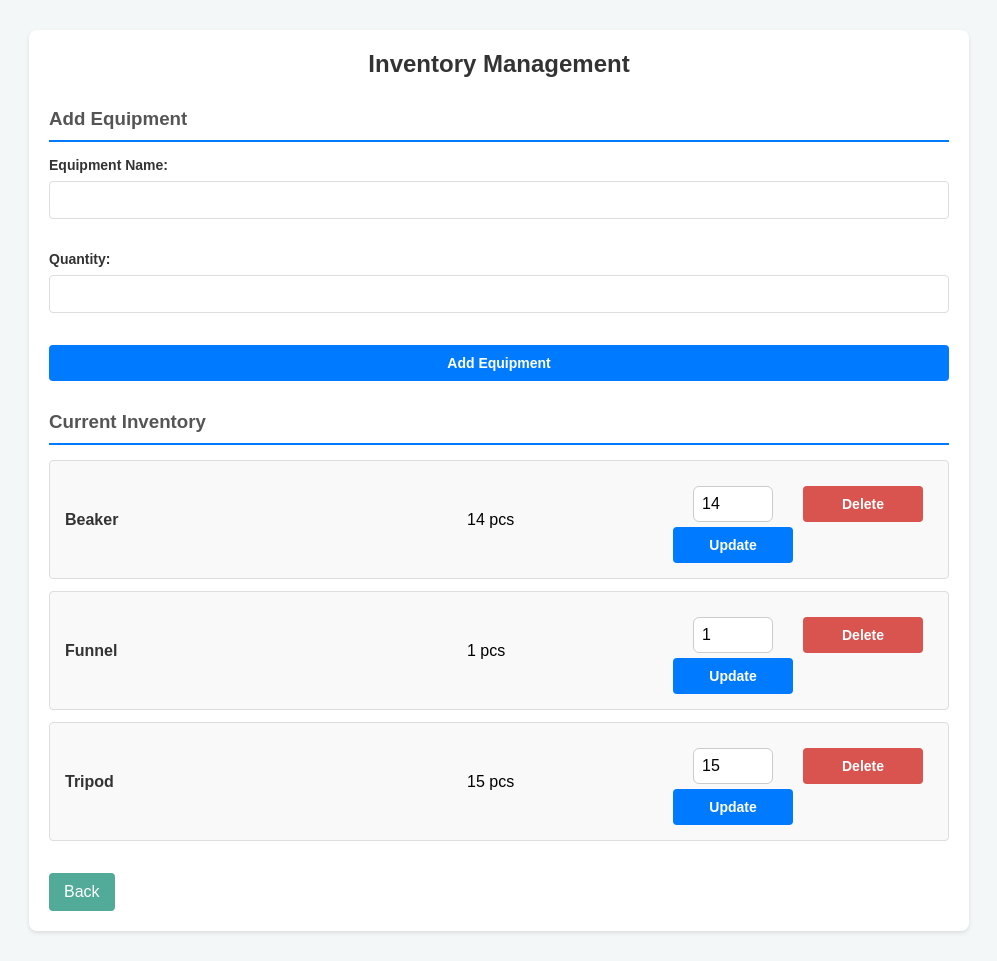
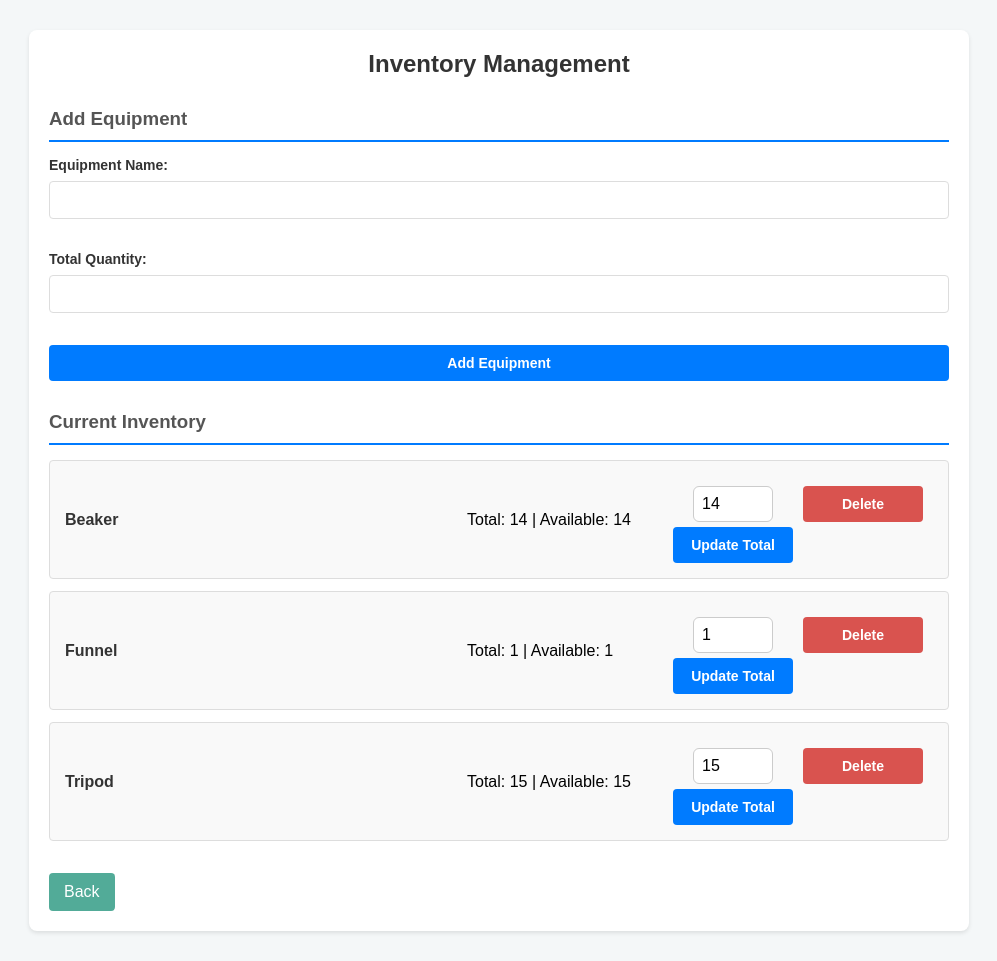
Before and after one commit to R-Beat/CapstonePT, a Flask app: page /inventory in a window 1280 px wide. Shown: the whole page, without its empty margins (141-1138 px from the left). Run offline with Flask 3, Linux system fonts and the light colour scheme; data comes from the database, SQL or seed files in the repository; both versions use the stored data as it was after the commit.

Commit message:
Fixed the inventory database

```diff
--- a/CV-app/app.py
+++ b/CV-app/app.py
@@ -56,6 +56,7 @@ def init_db():
         CREATE TABLE IF NOT EXISTS inventory (
             id INTEGER PRIMARY KEY AUTOINCREMENT,
             name TEXT UNIQUE NOT NULL,
+            total_quantity INTEGER DEFAULT 0,
             quantity INTEGER DEFAULT 0
         )
     ''')
@@ -72,6 +73,14 @@ def init_db():
     except:
         pass
 
+    # Add total_quantity column if it doesn't exist (migrate existing data)
+    try:
+        c.execute("ALTER TABLE inventory ADD COLUMN total_quantity INTEGER DEFAULT 0")
+        # For existing items, set total_quantity equal to current quantity
+        c.execute("UPDATE inventory SET total_quantity = quantity WHERE total_quantity = 0")
+    except:
+        pass
+
     conn.commit()
     conn.close()
 
@@ -79,13 +88,13 @@ def init_db():
 def get_inventory():
     conn = sqlite3.connect("database.db")
     c = conn.cursor()
-    c.execute("SELECT id, name, quantity FROM inventory ORDER BY name ASC")
+    c.execute("SELECT id, name, total_quantity, quantity FROM inventory ORDER BY name ASC")
     items = c.fetchall()
     conn.close()
     return items
 
 def get_inventory_dict():
-    """Return dict: equipment_name -> quantity"""
+    """Return dict: equipment_name -> available quantity"""
     conn = sqlite3.connect("database.db")
     c = conn.cursor()
     c.execute("SELECT name, quantity FROM inventory")
@@ -366,20 +375,29 @@ def inventory():
         action = request.form.get('action')
         if action == 'add':
             name = request.form['name'].strip()
-            quantity = int(request.form['quantity'])
+            total_quantity = int(request.form['total_quantity'])
             if name:
                 try:
-                    c.execute("INSERT INTO inventory (name, quantity) VALUES (?, ?)", (name, quantity))
+                    c.execute("INSERT INTO inventory (name, total_quantity, quantity) VALUES (?, ?, ?)", (name, total_quantity, total_quantity))
                     conn.commit()
                     flash("Equipment added successfully.")
                 except sqlite3.IntegrityError:
                     flash("Equipment already exists.")
-        elif action == 'update':
+        elif action == 'update_total':
             item_id = request.form['item_id']
-            quantity = int(request.form['quantity'])
-            c.execute("UPDATE inventory SET quantity=? WHERE id=?", (quantity, item_id))
-            conn.commit()
-            flash("Quantity updated.")
+            total_quantity = int(request.form['total_quantity'])
+            # Get current borrowed quantity
+            c.execute("SELECT total_quantity, quantity FROM inventory WHERE id=?", (item_id,))
+            row = c.fetchone()
+            if row:
+                old_total = row[0]
+                available = row[1]
+                # Calculate new available based on difference in total
+                difference = total_quantity - old_total
+                new_available = available + difference
+                c.execute("UPDATE inventory SET total_quantity=?, quantity=? WHERE id=?", (total_quantity, new_available, item_id))
+                conn.commit()
+                flash("Total quantity updated.")
         elif action == 'delete':
             item_id = request.form['item_id']
             c.execute("DELETE FROM inventory WHERE id=?", (item_id,))
@@ -387,7 +405,7 @@ def inventory():
             flash("Equipment deleted.")
         return redirect(url_for('inventory'))
 
-    c.execute("SELECT id, name, quantity FROM inventory ORDER BY name ASC")
+    c.execute("SELECT id, name, total_quantity, quantity FROM inventory ORDER BY name ASC")
     items = c.fetchall()
     conn.close()
     return render_template('inventory.html', items=items)
--- a/CV-app/templates/inventory.html
+++ b/CV-app/templates/inventory.html
@@ -148,8 +148,8 @@
                 <input type="text" name="name" required>
             </div>
             <div class="form-group">
-                <label>Quantity:</label>
-                <input type="number" name="quantity" min="0" required>
+                <label>Total Quantity:</label>
+                <input type="number" name="total_quantity" min="0" required>
             </div>
             <button type="submit">Add Equipment</button>
         </form>
@@ -157,16 +157,16 @@
         <h3>Current Inventory</h3>
         {% if items %}
             <ul class="inventory-list">
-                {% for id, name, qty in items %}
+                {% for id, name, total_qty, available_qty in items %}
                     <li>
                         <span class="item-name">{{ name }}</span>
-                        <span>{{ qty }} pcs</span>
+                        <span>Total: {{ total_qty }} | Available: {{ available_qty }}</span>
                         <div class="item-actions">
                             <form method="POST" style="display:flex; gap: 5px; align-items: center;">
-                                <input type="hidden" name="action" value="update">
+                                <input type="hidden" name="action" value="update_total">
                                 <input type="hidden" name="item_id" value="{{ id }}">
-                                <input type="number" name="quantity" value="{{ qty }}" min="0">
-                                <button type="submit">Update</button>
+                                <input type="number" name="total_quantity" value="{{ total_qty }}" min="0" placeholder="Total">
+                                <button type="submit">Update Total</button>
                             </form>
                             <form method="POST" style="display:inline;">
                                 <input type="hidden" name="action" value="delete">
```
Also changed, not shown: CV-app/templates/borrow_return.html (+4 -4 lines), database.db.
